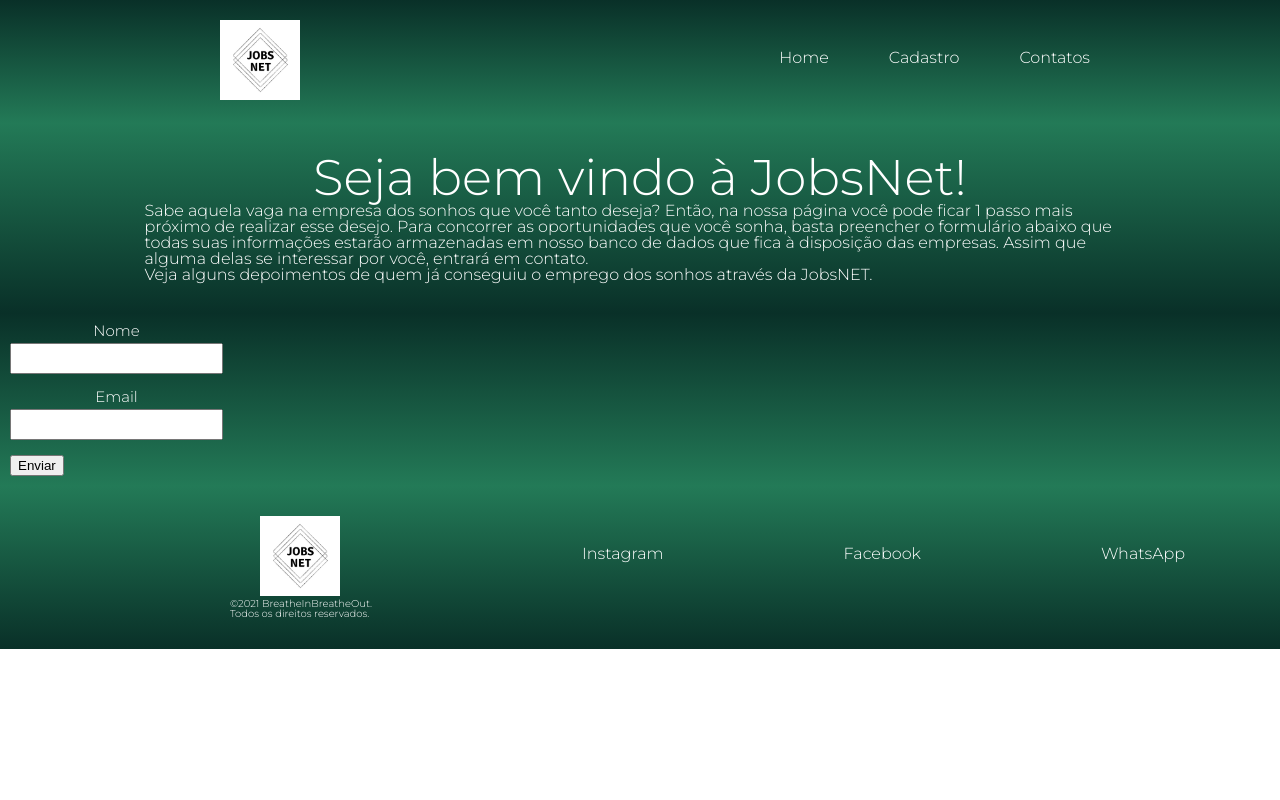
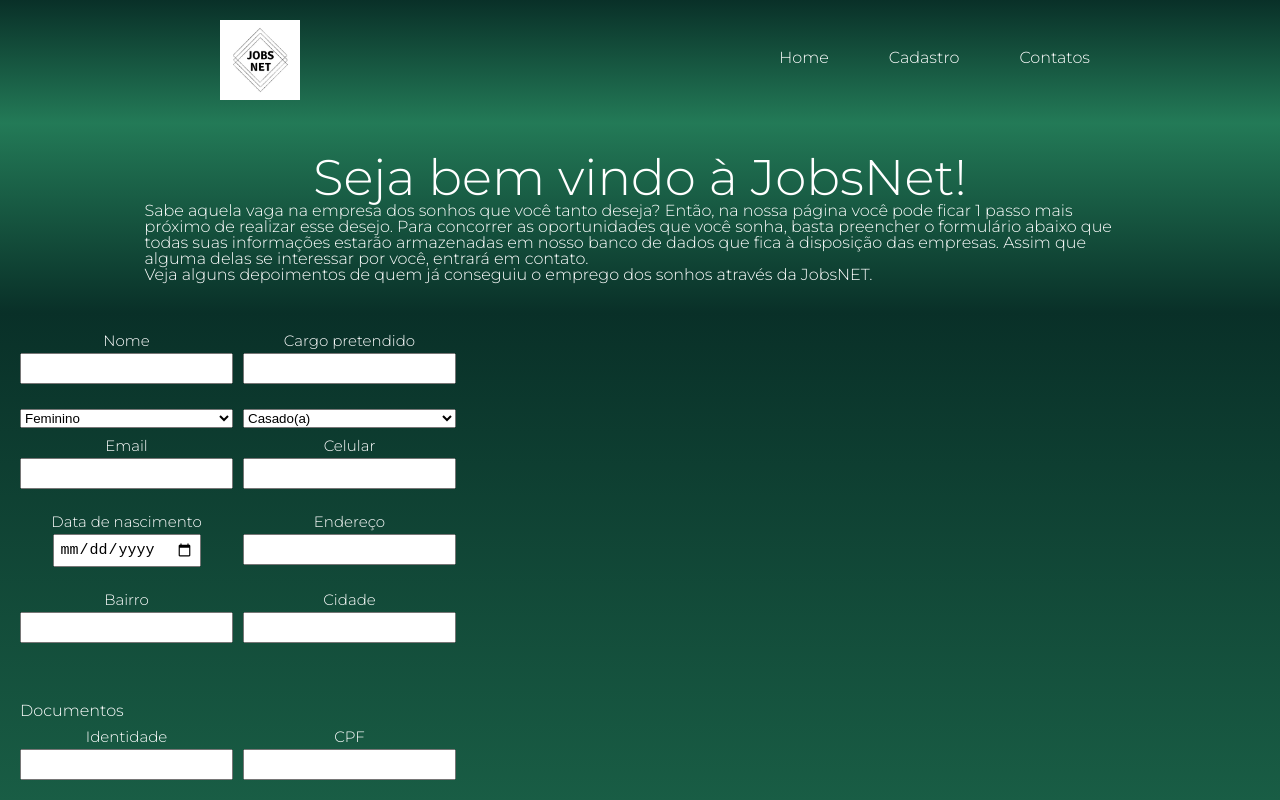
Before and after one commit to pinheiroduda/gama-academy-final-project, a React (Create React App) app: page / in a window 1280 px wide. Shown: the top 800 px of the page. Built offline with nearby package versions, Linux system fonts and the light colour scheme.

Commit message:
feat: re-add input fields

```diff
--- a/src/components/Form/style.js
+++ b/src/components/Form/style.js
@@ -2,6 +2,23 @@ import styled from 'styled-components'
 
 const FormStyle = styled.form`
   max-width: 300px;
+  display: grid;
+  grid-gap: 10px;
+  grid-template-columns: repeat(2, 1fr);
+  padding: 20px;
 `
 
 export default FormStyle
+
+export const FormDocumentStyle = styled.form`
+  max-width: 300px;
+  display: grid;
+  grid-gap: 10px;
+  grid-template-columns: repeat(2, 1fr);
+  margin-top: 5px;
+  padding: 20px;
+`
+
+export const Input = styled.input`
+  margin: 20px;
+`
--- a/src/components/FormNew/index.js
+++ b/src/components/FormNew/index.js
@@ -4,8 +4,7 @@ import { yupResolver } from '@hookform/resolvers/yup'
 
 import schema from './validation'
 import Field from '../Field/index'
-import FormStyle from '../Form/style'
-
+import FormStyle, { FormDocumentStyle, Input } from '../Form/style'
 const FormNew = () => {
   const {
     register,
@@ -20,13 +19,53 @@ const FormNew = () => {
   }
 
   return (
+    <>
       <FormStyle onSubmit={handleSubmit(newUser)}>
         <Field.Text label="Nome" type="text" {...register('name')} />
         {errors?.name?.message}
+        <Field.Text
+          label="Cargo pretendido"
+          type="text"
+          {...register('position')}
+        />
+        {errors?.position?.message}
+        <select {...register('gender')}>
+          <option value="female">Feminino</option>
+          <option value="male">Masculino</option>
+          <option value="other">Outro</option>
+        </select>
+        <select {...register('marital-status')}>
+          <option value="married">Casado(a)</option>
+          <option value="single">Solteiro(a)</option>
+          <option value="other">Outro</option>
+        </select>
         <Field.Text label="Email" type="email" {...register('email')} />
         {errors?.email?.message}
-      <input type="submit" value="Enviar" />
+        <Field.Text label="Celular" type="tel" {...register('tel')} />
+        {errors?.tel?.message}
+        <Field.Text
+          label="Data de nascimento"
+          type="date"
+          {...register('date')}
+        />
+        {errors?.date?.message}
+        <Field.Text label="Endereço" type="text" {...register('address')} />
+        {errors?.address?.message}
+        <Field.Text label="Bairro" type="text" {...register('district')} />
+        {errors?.district?.message}
+        <Field.Text label="Cidade" type="text" {...register('city')} />
+        {errors?.city?.message}
       </FormStyle>
+      <FormDocumentStyle>
+        <h1> Documentos </h1>
+        <br></br>
+        <Field.Text label="Identidade" type="text" {...register('email')} />
+        {errors?.email?.message}
+        <Field.Text label="CPF" type="text" {...register('tel')} />
+        {errors?.tel?.message}
+      </FormDocumentStyle>
+      <Input type="submit" value="Enviar" />
+    </>
   )
 }
 
--- a/src/components/FormNew/validation.js
+++ b/src/components/FormNew/validation.js
@@ -2,7 +2,13 @@ import * as yup from 'yup'
 
 const schema = yup.object().shape({
   name: yup.string().min(2).required('Nome é obrigatório (min 2 caracteres)'),
-  email: yup.string().email().required('Email é obrigatório')
+  position: yup.string().required('Cargo pretendido é obrigatório)'),
+  email: yup.string().email().required('Email é obrigatório'),
+  tel: yup.string().required('Celular é obrigatório (min 11 caracteres'),
+  date: yup.date().required('Data de nascimento é obrigatória'),
+  address: yup.string().required('Endereço é obrigatório'),
+  district: yup.string().required('Bairro é obrigatório'),
+  city: yup.string().required('Cidade é obrigatória')
 })
 
 export default schema
--- a/src/components/Main/index.js
+++ b/src/components/Main/index.js
@@ -1,12 +1,9 @@
 import styled from 'styled-components'
 
 const Main = styled.div`
-  background: linear-gradient(#093028, #237A57);
-  width: 100%;
-  display: flex;
-  align-items: center;
-  justify content: space-between;
-  padding: 10px;
+  background: linear-gradient(#093028, #237a57);
+  width: 100vw;
+  height: 100vh;
 `
 
 export default Main
```
Lines whose indentation alone changed are shown as unchanged.
